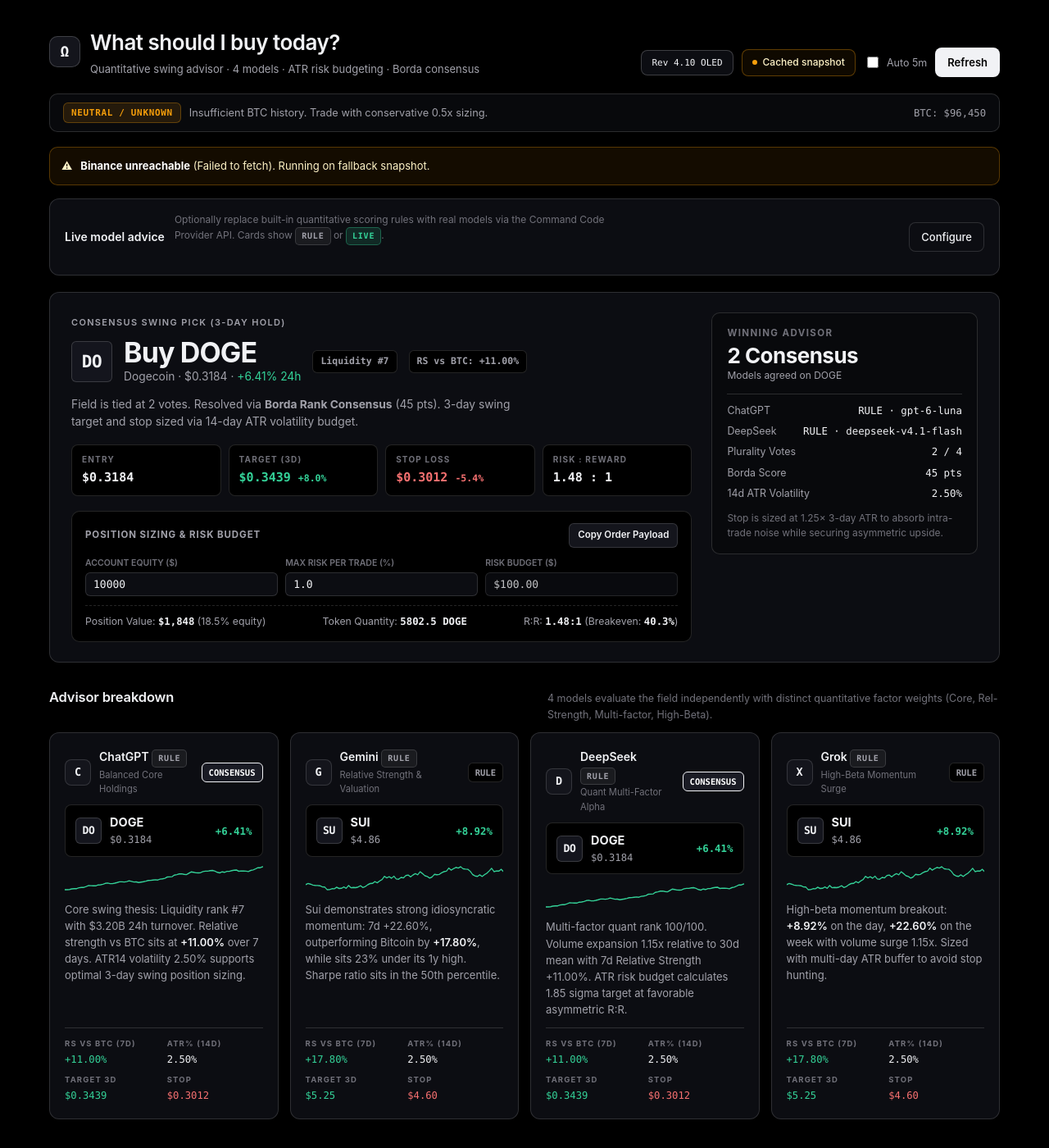
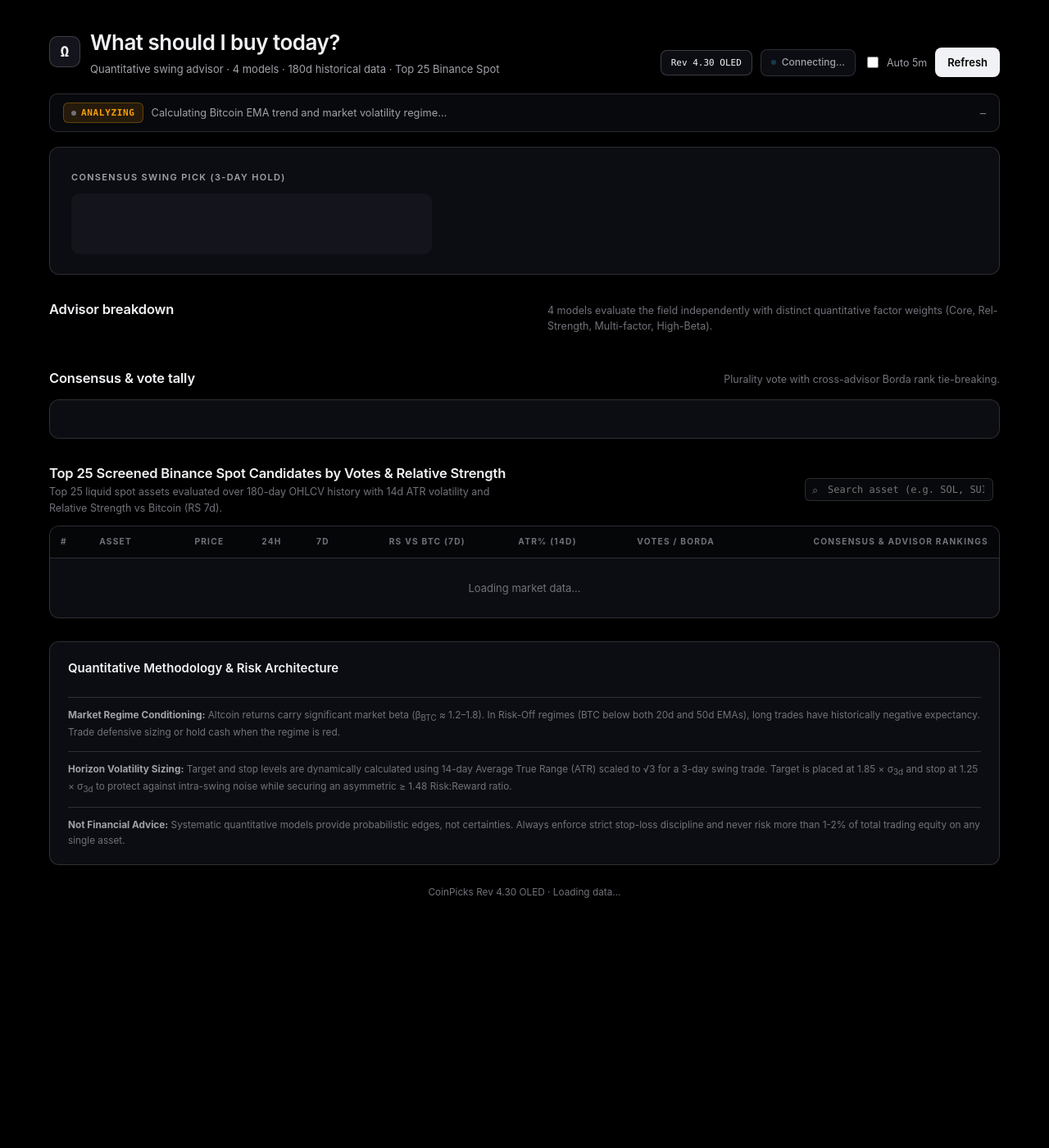
Before and after one commit to Qking232/Qking232.github.io, a Jekyll site: the page cry/adv/index.html, which Jekyll copies as it is, in a window 1280 px wide and 1400 px high. Shown: the whole window at 82% size. Built offline with Jekyll 4.4.1, drawn with Linux system fonts in a browser that asks for light colours; some of the changed text lies outside the part shown.

Commit message:
Update algorithm to 180d historical data and Top 25 Binance Spot universe (Rev 4.30 OLED)

```diff
--- a/cry/adv/index.html
+++ b/cry/adv/index.html
@@ -326,11 +326,11 @@
       <div class="logo" aria-hidden="true">&Omega;</div>
       <div>
         <h1>What should I buy today?</h1>
-        <p class="tag">Quantitative swing advisor &middot; 4 models &middot; ATR risk budgeting &middot; Borda consensus</p>
+        <p class="tag">Quantitative swing advisor &middot; 4 models &middot; 180d historical data &middot; Top 25 Binance Spot</p>
       </div>
     </div>
     <div class="toolbar">
-      <span class="pill rev">Rev 4.10 OLED</span>
+      <span class="pill rev">Rev 4.30 OLED</span>
       <span class="pill loading" id="status"><span class="dot"></span><span id="statusText">Connecting…</span></span>
       <label class="auto"><input type="checkbox" id="autoRefresh"> Auto 5m</label>
       <button class="primary" id="refresh">Refresh</button>
@@ -347,24 +347,6 @@
   </section>
 
   <div class="banner" id="banner"><span aria-hidden="true">⚠</span><div id="bannerText"></div></div>
-
-  <!-- Live Model Configuration Panel -->
-  <section class="live" id="livePanel">
-    <div class="live-top">
-      <h2>Live model advice</h2>
-      <p class="hlp">Optionally replace built-in quantitative scoring rules with real models via the Command Code Provider API. Cards show <span class="chip sim">RULE</span> or <span class="chip live">LIVE</span>.</p>
-      <button id="liveToggle" style="margin-left:auto">Configure</button>
-    </div>
-    <div class="live-body">
-      <div class="keyrow">
-        <input type="password" id="cmdKey" placeholder="Command Code API key" autocomplete="off" spellcheck="false">
-        <button id="cmdSave" class="primary">Save &amp; fetch models</button>
-        <button id="cmdClear">Forget key</button>
-      </div>
-      <div class="livestate" id="cmdState">No key stored — all advisors run as built-in quantitative scoring rules.</div>
-      <div id="modelPicker" style="margin-top:12px"></div>
-    </div>
-  </section>
 
   <main>
     <!-- Hero / Top Verdict -->
@@ -426,8 +408,8 @@
     <!-- Ranked Field Table -->
     <div class="sec-head" style="align-items:center">
       <div>
-        <h2>Screened candidates by votes &amp; relative strength</h2>
-        <p>Top candidate pool with 14d ATR volatility and Relative Strength vs Bitcoin (RS 7d).</p>
+        <h2>Top 25 Screened Binance Spot Candidates by Votes &amp; Relative Strength</h2>
+        <p>Top 25 liquid spot assets evaluated over 180-day OHLCV history with 14d ATR volatility and Relative Strength vs Bitcoin (RS 7d).</p>
       </div>
       <div class="table-search-wrap">
         <input type="text" id="coinSearch" placeholder="Search asset (e.g. SOL, SUI, DOGE)…" autocomplete="off" spellcheck="false">
@@ -460,7 +442,7 @@
     </section>
   </main>
 
-  <footer id="foot">CoinPicks Rev 4.10 OLED · Loading data…</footer>
+  <footer id="foot">CoinPicks Rev 4.30 OLED · Loading data…</footer>
 </div>
 
 <script>
@@ -469,8 +451,8 @@
 
 /* ---------- Host Failover & Endpoint Configuration ---------- */
 const BINANCE_HOSTS=['https://data-api.binance.vision','https://api.binance.com','https://api-gcp.binance.com'];
-const KLINE_N=100;
-const PROMPT_N=50;
+const TOP_N=25;
+const KLINE_DAYS=180;
 let BINANCE_IDX=0;
 
 async function bGet(path){
@@ -1312,9 +1294,9 @@ function render(){
   renderTally();
   updatePositionSizer();
 
-  document.getElementById('foot').textContent='CoinPicks Rev 4.10 OLED · '+
-    (st.source==='live'?('Live Binance Data · '+(STATE.universe||'?')+' USDT Pairs'):'Bundled Snapshot')+' · '+
-    st.coins.length+' Liquid Assets with Full 365d History · Updated '+hr(st.at);
+  document.getElementById('foot').textContent='CoinPicks Rev 4.30 OLED · '+
+    (st.source==='live'?('Live Binance Data · Top '+(STATE.universe||'?')+' Spot Pairs'):'Bundled Snapshot')+' · '+
+    st.coins.length+' Liquid Assets with Full 180d History · Updated '+hr(st.at);
 }
 
 function renderTally(){
@@ -1372,7 +1354,7 @@ function renderTable(){
              (e.voters&&e.voters.some(v=>v.toLowerCase().includes(q)));
     });
   } else {
-    pool=pool.slice(0,18);
+    pool=pool.slice(0,TOP_N);
   }
 
   const countEl=document.getElementById('searchCount');
@@ -1464,27 +1446,30 @@ async function load(){
   }
 
   const rows=tickerToRows(tick);
-  let deep=rows.slice(0,KLINE_N);
+  let deep=rows.slice(0,TOP_N);
   if(!deep.some(r=>r.symbol==='BTC')){
     const btcRow = rows.filter(r=>r.symbol==='BTC')[0];
-    if(btcRow) deep.push(btcRow);
+    if(btcRow) {
+      deep.pop();
+      deep.unshift(btcRow);
+    }
   }
 
   banner('');
-  setStatus('loading','Fetching OHLCV daily history for top '+deep.length+' assets…');
+  setStatus('loading','Fetching 180d OHLCV history for Top '+deep.length+' Binance spot assets…');
   let klines={};
   try{
     klines=await fetchKlines(deep,function(done,total){
-      setStatus('loading','Ingesting klines: '+done+' / '+total);
+      setStatus('loading','Ingesting 180d klines: '+done+' / '+total);
     });
   }catch(e){err=e;}
 
   STATE.klines=klines;
-  const coins=buildCoins(rows,klines);
+  const coins=buildCoins(deep,klines);
   if(coins.length>=8){
-    STATE.universe=rows.length;
+    STATE.universe=deep.length;
     STATE.source='live';STATE.at=new Date();
-    setStatus('live','Binance · '+rows.length+' pairs · '+hr(STATE.at));
+    setStatus('live','Binance Spot · Top '+coins.length+' · 180d OHLCV · '+hr(STATE.at));
     run(coins);
   } else {
     banner('<b>Insufficient history returned</b>, showing bundled snapshot.');
```
Also changed, not shown: other parts of cry/adv/index.html (+1 -1 lines).
